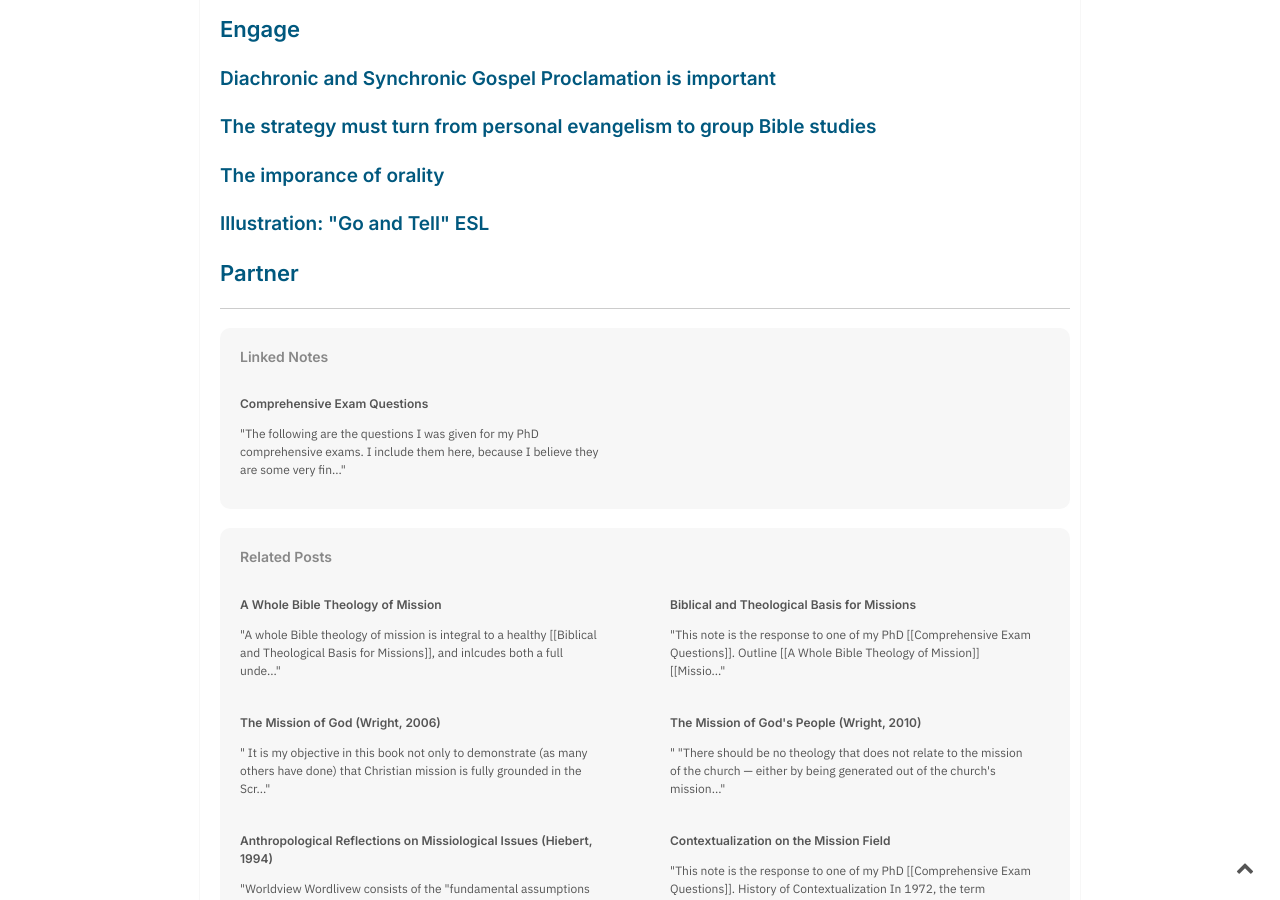
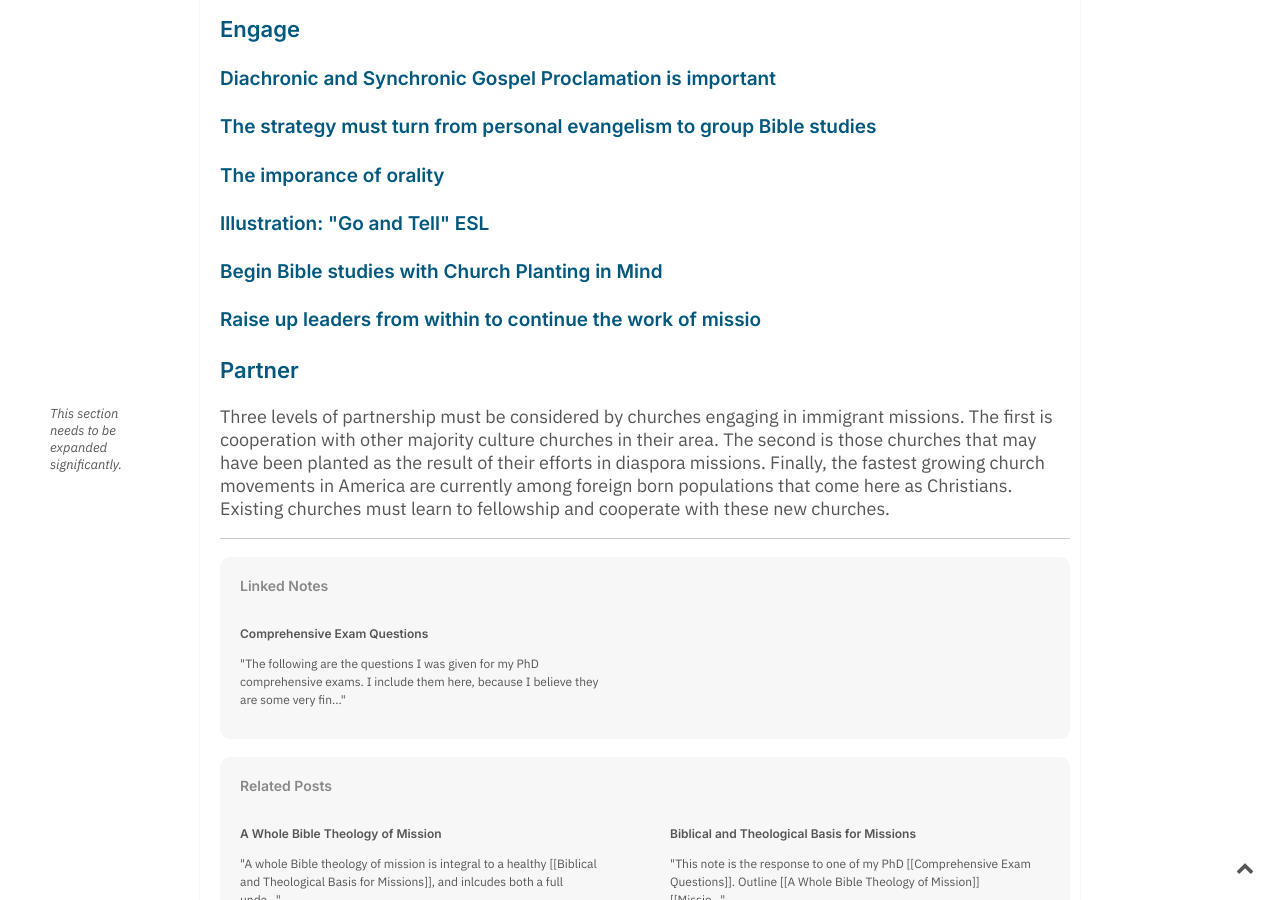
Before and after one commit to keelancook/notebook, a Jekyll site: the page built from _notes/informed-strategy-for-us-immigrant-enagement.md, in a window 1280 px wide and 900 px high, scrolled down 6931 px. Built offline with Jekyll 4.4.1, drawn with Linux system fonts in a browser that asks for light colours.

Commit message:
comps prep

```diff
--- a/_notes/informed-strategy-for-us-immigrant-enagement.md
+++ b/_notes/informed-strategy-for-us-immigrant-enagement.md
@@ -94,4 +94,11 @@ Training modules for discovery in local churches should focus on both aspects of
 
 #### Illustration: "Go and Tell" ESL
 
+#### Begin Bible studies with Church Planting in Mind
+
+#### Raise up leaders from within to continue the work of missio
+
+
 ### Partner
+[[*This section needs to be expanded significantly.*::lmn]]
+Three levels of partnership must be considered by churches engaging in immigrant missions. The first is cooperation with other majority culture churches in their area. The second is those churches that may have been planted as the result of their efforts in diaspora missions. Finally, the fastest growing church movements in America are currently among foreign born populations that come here as Christians. Existing churches must learn to fellowship and cooperate with these new churches.
```
